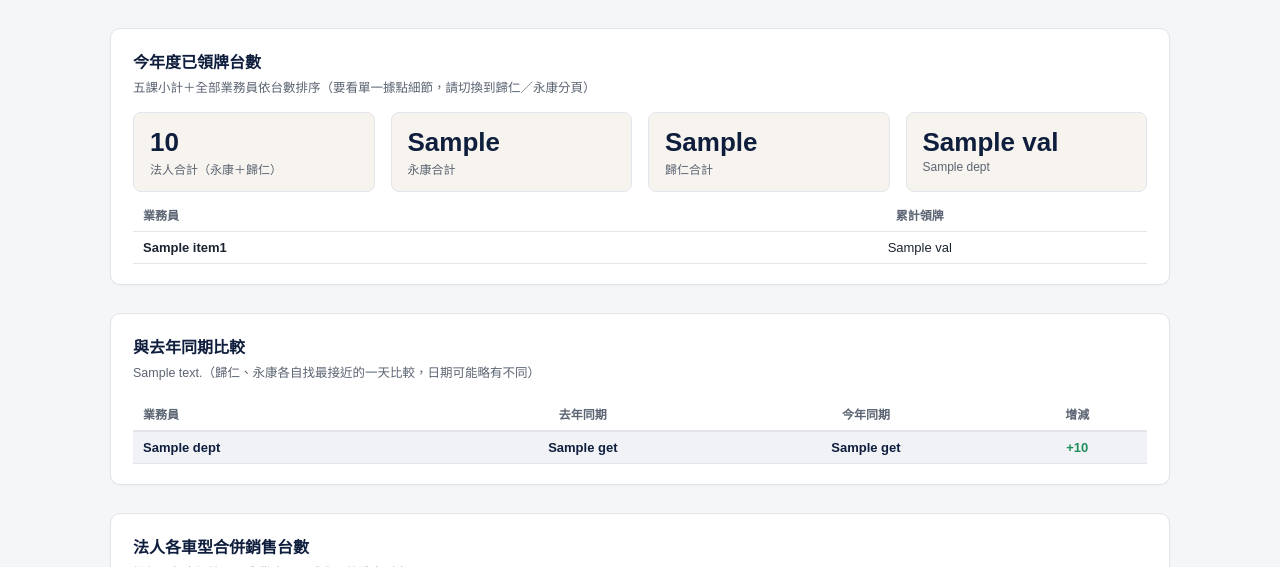
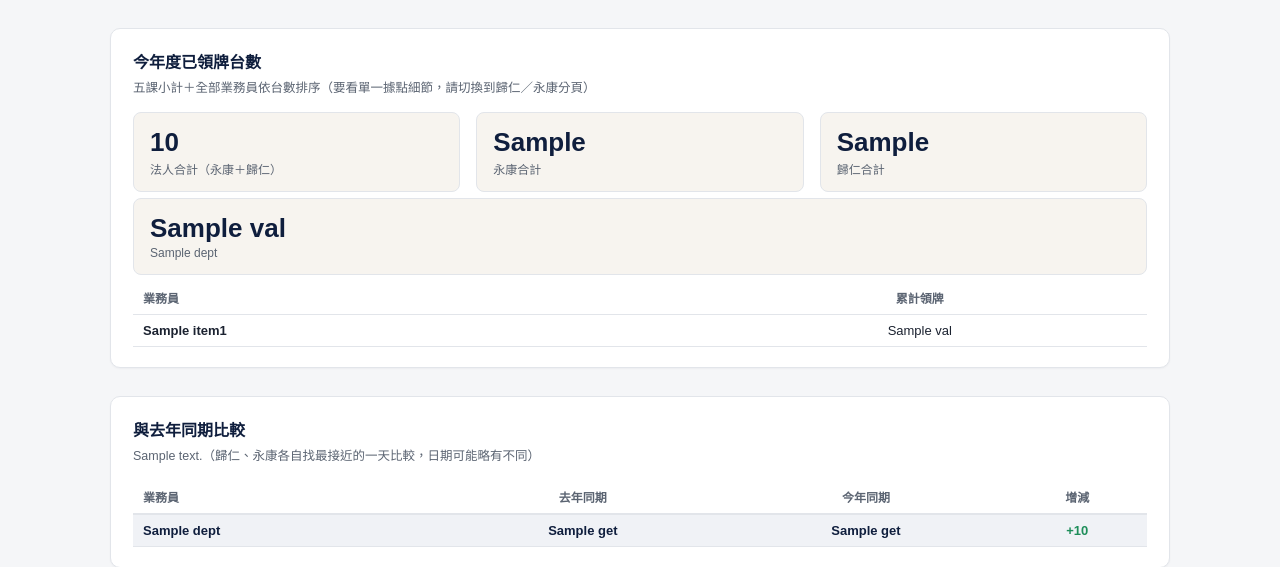
Before and after one commit to hsin0801/line-reminder-bot, a Flask app: template templates/faren_dashboard.html in a window 1280 px wide. Shown: the part 107-674 px from the top of the page. Run offline with Flask 3, Linux system fonts and the light colour scheme; the template is opened without the code that fills it: most values are stand-ins (such as "Sample title", 1, 10 or a date in 2020).

Commit message:
Add files via upload

```diff
--- a/templates/faren_dashboard.html
+++ b/templates/faren_dashboard.html
@@ -46,6 +46,8 @@
     <div class="kpi"><div class="num">{{ data.team_total_ytd_registration }}</div><div class="lbl">法人合計（永康＋歸仁）</div></div>
     <div class="kpi"><div class="num">{{ data.branch_totals['永康'] }}</div><div class="lbl">永康合計</div></div>
     <div class="kpi"><div class="num">{{ data.branch_totals['歸仁'] }}</div><div class="lbl">歸仁合計</div></div>
+  </div>
+  <div class="kpi-row">
     {% for dept, val in data.dept_totals.items() %}
     <div class="kpi"><div class="num">{{ val }}</div><div class="lbl">{{ dept }}</div></div>
     {% endfor %}
```
